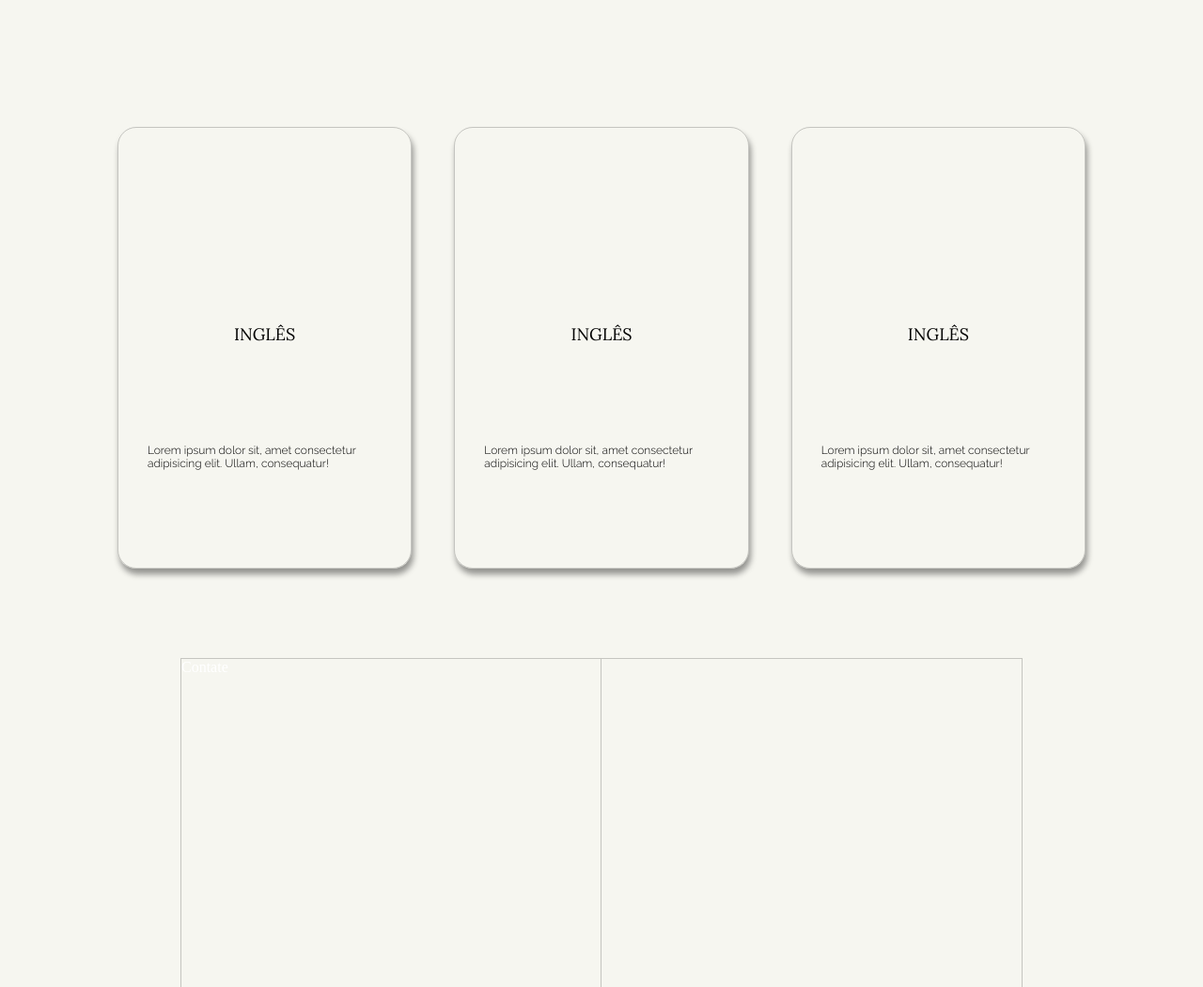
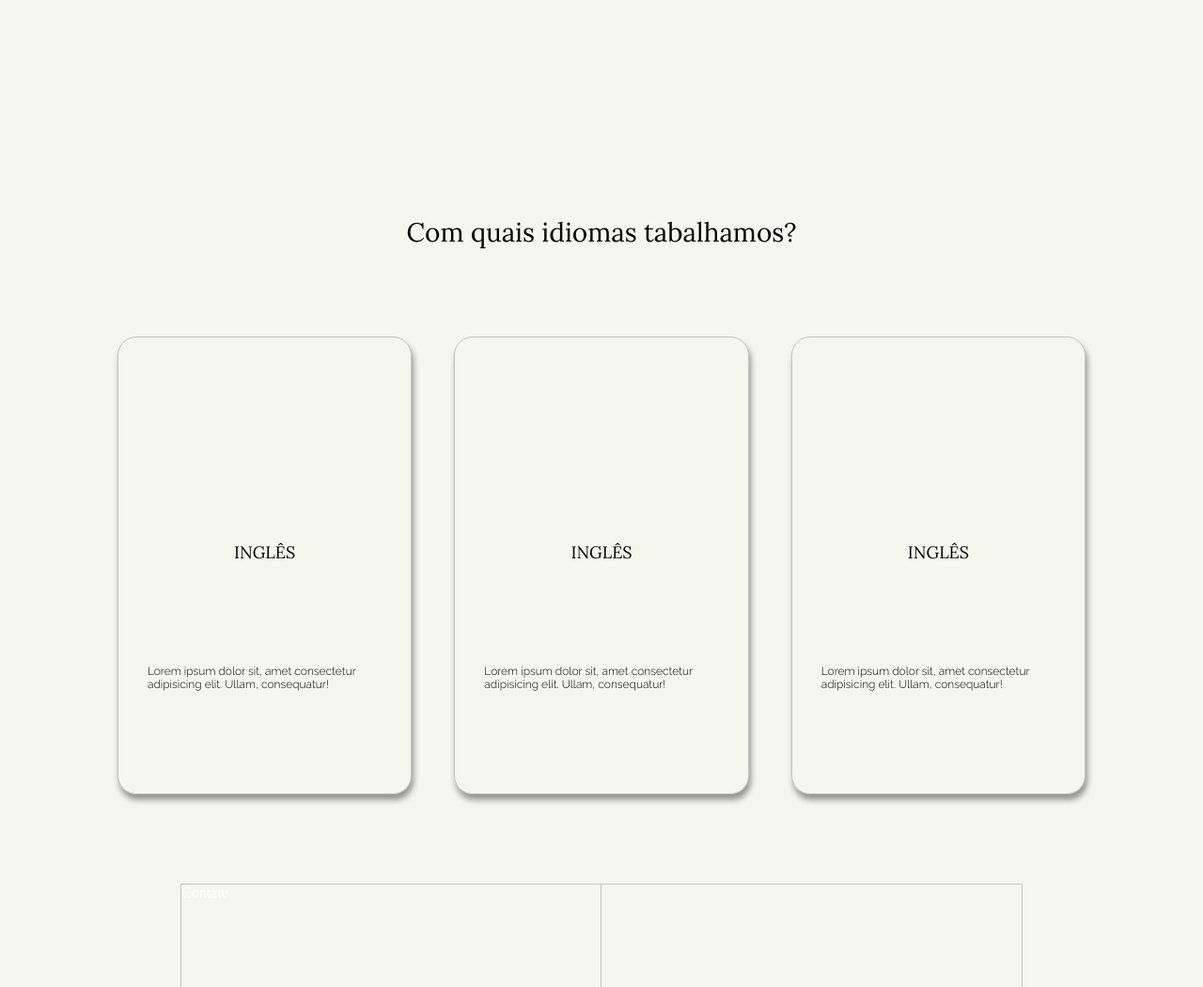
Before and after one commit to erickNA2/day-by-day, a website: page site/public/index.html in a window 1280 px wide. Shown: the part 3180-4230 px from the top of the page at 94% size. Drawn offline with Linux system fonts and the light colour scheme.

Commit message:
design adds

```diff
--- a/site/public/index.html
+++ b/site/public/index.html
@@ -169,6 +169,10 @@
             </div>
         </div>
         <div class="courses section">
+            <div class="title">
+                <h1>Com quais idiomas tabalhamos?</h1>
+            </div>
+            <div class="container">
                 <div class="box">
                     <img src="" alt="">
                     <h1>Inglês</h1>
@@ -187,6 +191,8 @@
                     <p>Lorem ipsum dolor sit, amet consectetur adipisicing elit.
                     Ullam, consequatur!</p>
                 </div>
+            </div>
+
         </div>
         <div class="contact">
             <div class="container">
--- a/site/public/style/about.css
+++ b/site/public/style/about.css
@@ -27,8 +27,8 @@
 
 .about .container .box .grid {
     position: relative;
-    width: 60%;
-    height: 60%;
+    width: 368px;
+    height: 368px;
     display: grid;
     grid-template-columns: 1fr 1fr 1fr;
     grid-template-rows: 1fr 1fr 1fr;
--- a/site/public/style/courses.css
+++ b/site/public/style/courses.css
@@ -1,14 +1,42 @@
 .courses {
     position: relative;
     width: 100%;
-    height: 60vh;
+    height: 90vh;
+    display: flex;
+    flex-direction: column;
+    align-items: center;
+    justify-content: space-evenly;
+    padding-top: 10px;
+}
+
+.courses .title {
+    position: relative;
+    width: 100%;
+    height: 30%;
+    display: flex;
+    align-items: center;
+    justify-content: center;
+}
+
+.courses .title h1 {
+    color: black;
+    font-size: 28px;
+    text-align: left;
+    font-weight: 400;
+    font-family: 'Lora', serif;
+}
+
+.courses .container {
+    position: relative;
+    width: 100%;
+    height: 70%;
     display: flex;
     flex-direction: row;
     align-items: center;
     justify-content: space-evenly;
 }
 
-.courses .box {
+.courses .container .box {
     position: relative;
     width: 28%;
     height: 98%;
@@ -19,9 +47,24 @@
     align-items: center;
     justify-content: space-evenly;
     border-radius: 20px;
+    transition: all .2s ease-in-out;
 }
 
-.courses .box h1 {
+.courses .container .box:hover {
+    background: black;
+    box-shadow: 2px 2px 2px rgba(0, 0, 0, 0.4);
+    cursor: pointer;
+}
+
+.courses .container .box:hover h1 {
+    color: white;
+}
+
+.courses .container .box:hover p {
+    color: white;
+}
+
+.courses .container .box h1 {
     color: black;
     font-size: 18px;
     text-align: left;
@@ -30,7 +73,7 @@
     font-family: 'Lora', serif;
 }
 
-.courses .box p {
+.courses .container .box p {
     position: relative;
     width: 80%;
     height: auto;
```
